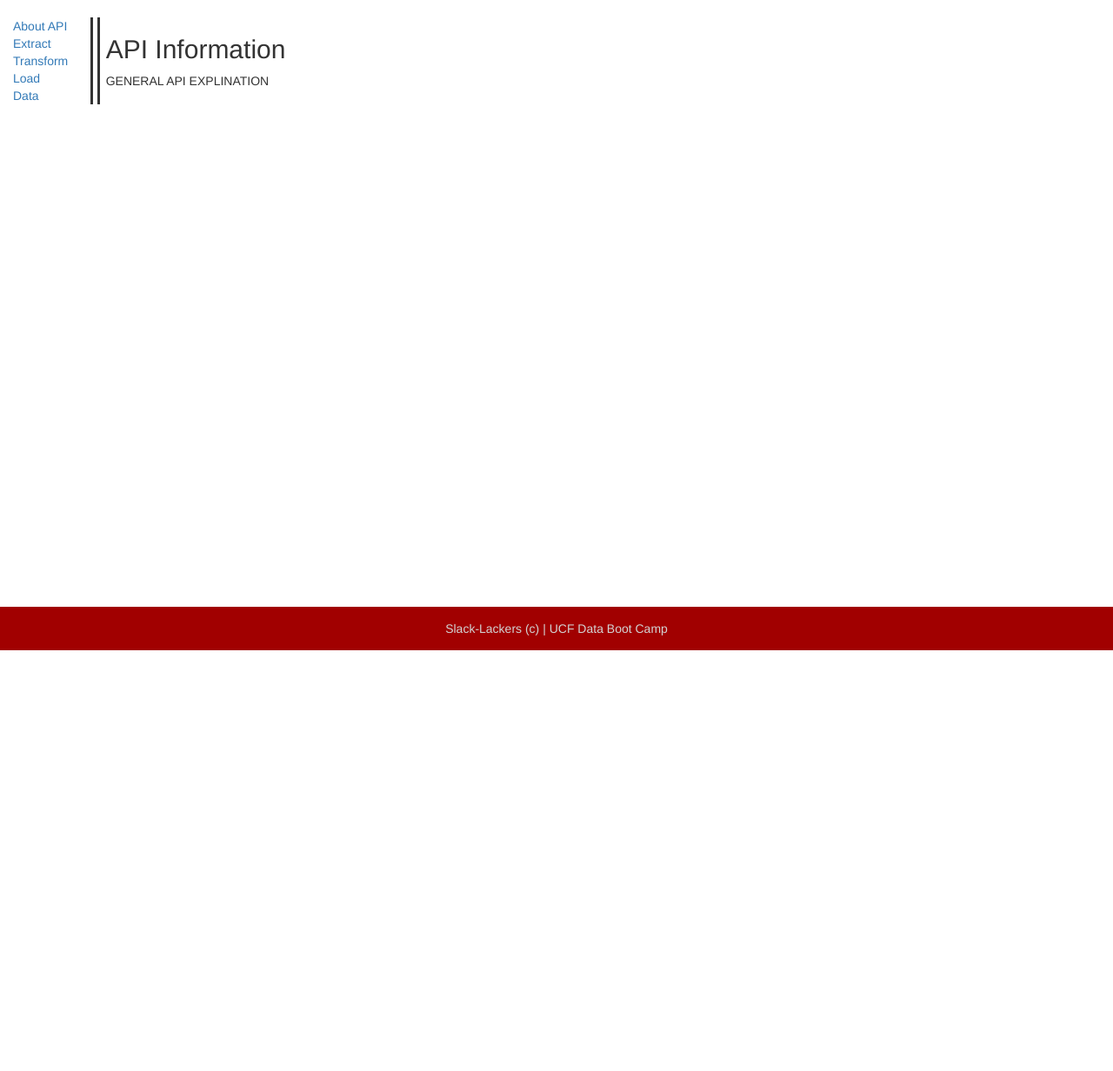
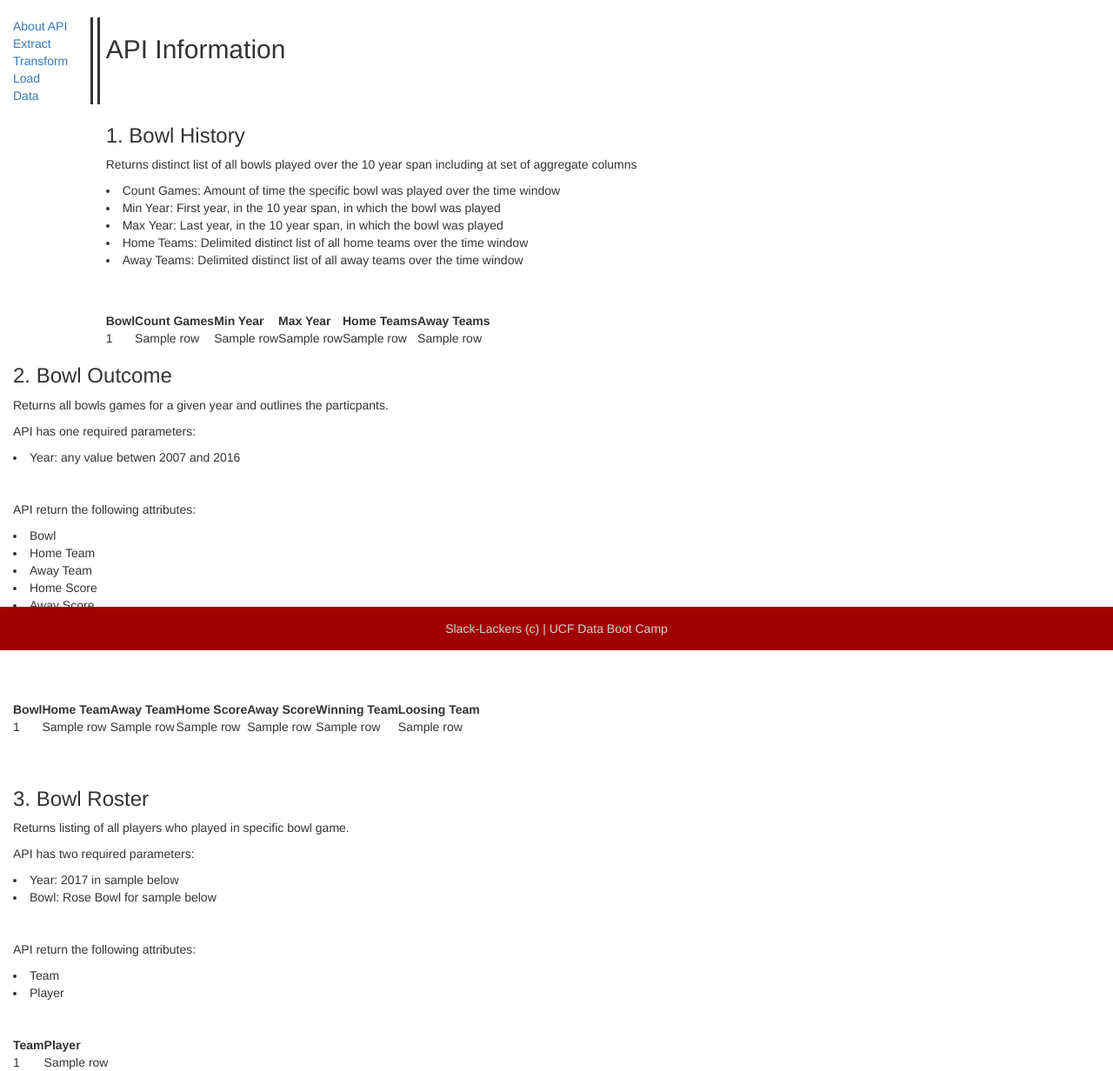
Before and after one commit to ctran301/College-FootBall-Bowl-Center, a Flask app: template templates/api.html in a window 1280 px wide. Shown: the part 52-1284 px from the top of the page at 87% size. Before the commit the page ends 800 px from the top, so only its background shows below. Run offline with Flask 2, Linux system fonts and the light colour scheme; the template is opened without the code that fills it: most values are stand-ins (such as "Sample title", 1, 10 or a date in 2020); parts of the project's set-up code (start-up, migrations or seed data) failed here and were passed over; some libraries are stand-ins or nearby versions.

Commit message:
added api documentation ... dynamic sample table creation

```diff
--- a/templates/api.html
+++ b/templates/api.html
@@ -64,10 +64,125 @@
                         <a class="nav-link" href="/apiV1.0/data">Data</a><br/>
                     </nav>
                 </div> <!--End Left Nav col div-->
+
                 <div class="col-md-10"> <!--Content-->
                     <h2>API Information</h2>
-                    <p>GENERAL API EXPLINATION</p>
+                    <br>
+                    <br>
+                    <h3>1. Bowl History</h3>
+                    <p>Returns distinct list of all bowls played over the 10 year span including at set of aggregate columns
+                        <li>Count Games:  Amount of time the specific bowl was played over the time window</li>
+                        <li>Min Year:  First year, in the 10 year span, in which the bowl was played</li>
+                        <li>Max Year:  Last year, in the 10 year span, in which the bowl was played</li>
+                        <li>Home Teams:  Delimited distinct list of all home teams over the time window</li>
+                        <li>Away Teams:  Delimited distinct list of all away teams over the time window</li>
+                    </p>
+                    <br>
+                    <br>
+                    <container>
+                    <table>
+                        <tr>
+                            <th>Bowl</th>
+                            <th>Count Games</th>
+                            <th>Min Year</th>
+                            <th>Max Year</th>
+                            <th>Home Teams</th>
+                            <th>Away Teams</th>
+                        </tr>
+
+                        {% for row in rsHistory %}
+                            <tr>
+                                <td>{{row[0]}}</td>
+                                <td>{{row[1]}}</td>
+                                <td>{{row[2]}}</td>
+                                <td>{{row[3]}}</td>
+                                <td>{{row[4]}}</td>
+                                <td>{{row[5]}}</td>
+                            </tr>
+                        {% endfor %}
+                    </table>
+                    </container>
                 </div> <!--End Left Nav col div-->
+
+                <div class="col-md-10"> <!--Content-->
+                    <h3>2. Bowl Outcome</h3>
+                    <p>Returns all bowls games for a given year and outlines the particpants.
+                    <p>API has one required parameters:</p>
+                        <li>Year:  any value betwen 2007 and 2016</li>
+                    <br>
+                    <br>
+                    <p>API return the following attributes:</p>
+                        <li>Bowl</li>
+                        <li>Home Team</li>
+                        <li>Away Team</li>
+                        <li>Home Score</li>
+                        <li>Away Score</li>
+                        <li>Winning Team</li>
+                        <li>Loosing Team</li>
+                    <br>
+                    <br>
+                    <br>
+                    <container>
+                    <table>
+                        <tr>
+                            <th>Bowl</th>
+                            <th>Home Team</th>
+                            <th>Away Team</th>
+                            <th>Home Score</th>
+                            <th>Away Score</th>
+                            <th>Winning Team</th>
+                            <th>Loosing Team</th>
+                        </tr>
+
+                        {% for row in rsOutcome %}
+                            <tr>
+                                <td>{{row[0]}}</td>
+                                <td>{{row[1]}}</td>
+                                <td>{{row[2]}}</td>
+                                <td>{{row[3]}}</td>
+                                <td>{{row[4]}}</td>
+                                <td>{{row[5]}}</td>
+                                <td>{{row[6]}}</td>
+                            </tr>
+                        {% endfor %}
+                    </table>
+                    </container>
+                </div> <!--End Left Nav col div-->
+
+
+                <div class="col-md-10"> <!--Content-->
+                    <br>
+                    <br>
+                    <h3>3. Bowl Roster</h3>
+                    <p>Returns listing of all players who played in specific bowl game.</p>
+                    <p>API has two required parameters:</p>
+                        <li>Year:  2017 in sample below</li>
+                        <li>Bowl:  Rose Bowl for sample below</li>
+                    <br>
+                    <br>
+                    <p>API return the following attributes:</p>
+                        <li>Team</li>
+                        <li>Player</li>
+                    <br>
+                    <br>
+                    <container>
+                    <table>
+                        <tr>
+                            <th>Team</th>
+                            <th>Player</th>
+                        </tr>
+
+                        {% for row in rsRoster %}
+                            <tr>
+                                <td>{{row[0]}}</td>
+                                <td>{{row[1]}}</td>
+                            </tr>
+                        {% endfor %}
+                    </table>
+                    </container>
+                </div> <!--End Left Nav col div-->
+
+
             </div> <!--End Content panels row-->
 
             <div class="row text-center"> <!--Start footer row-->
```
